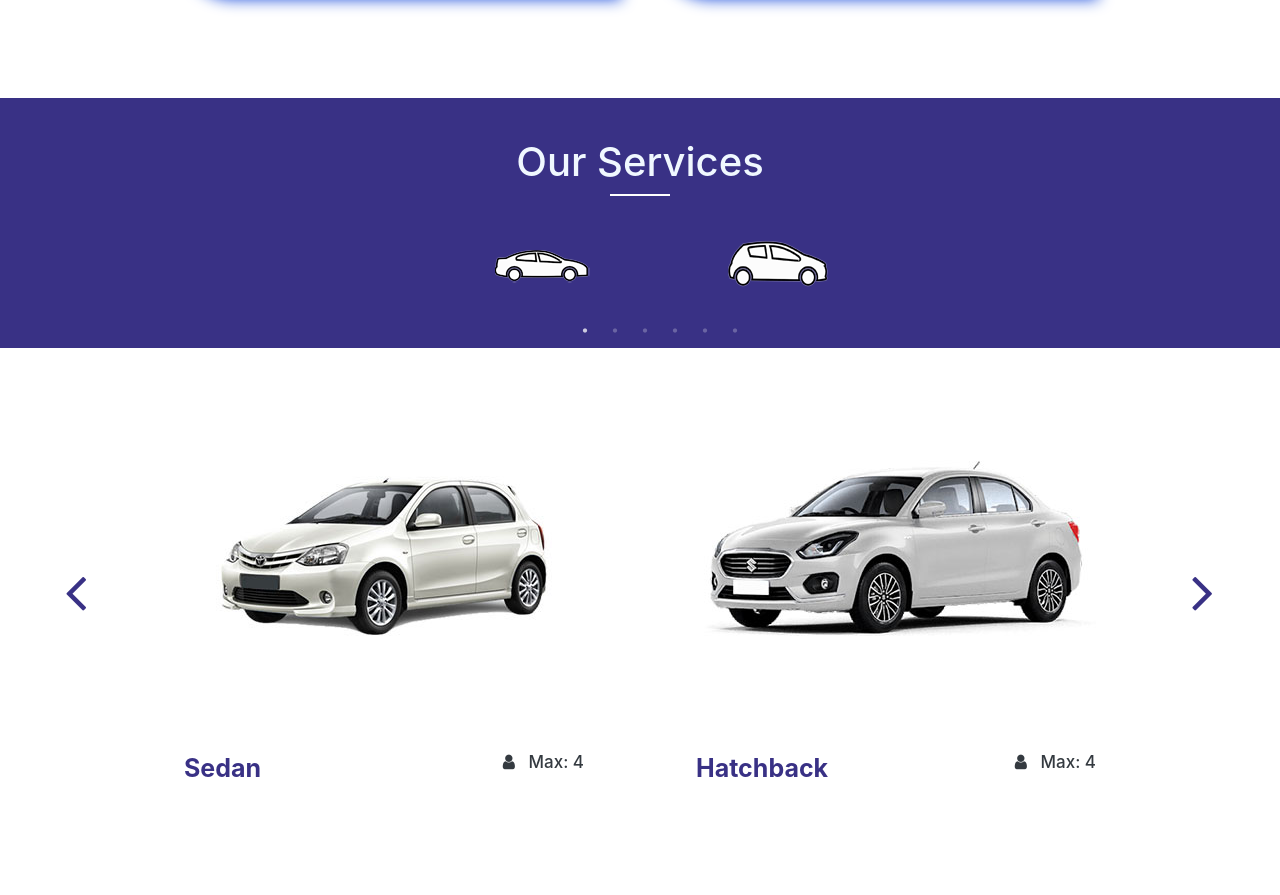
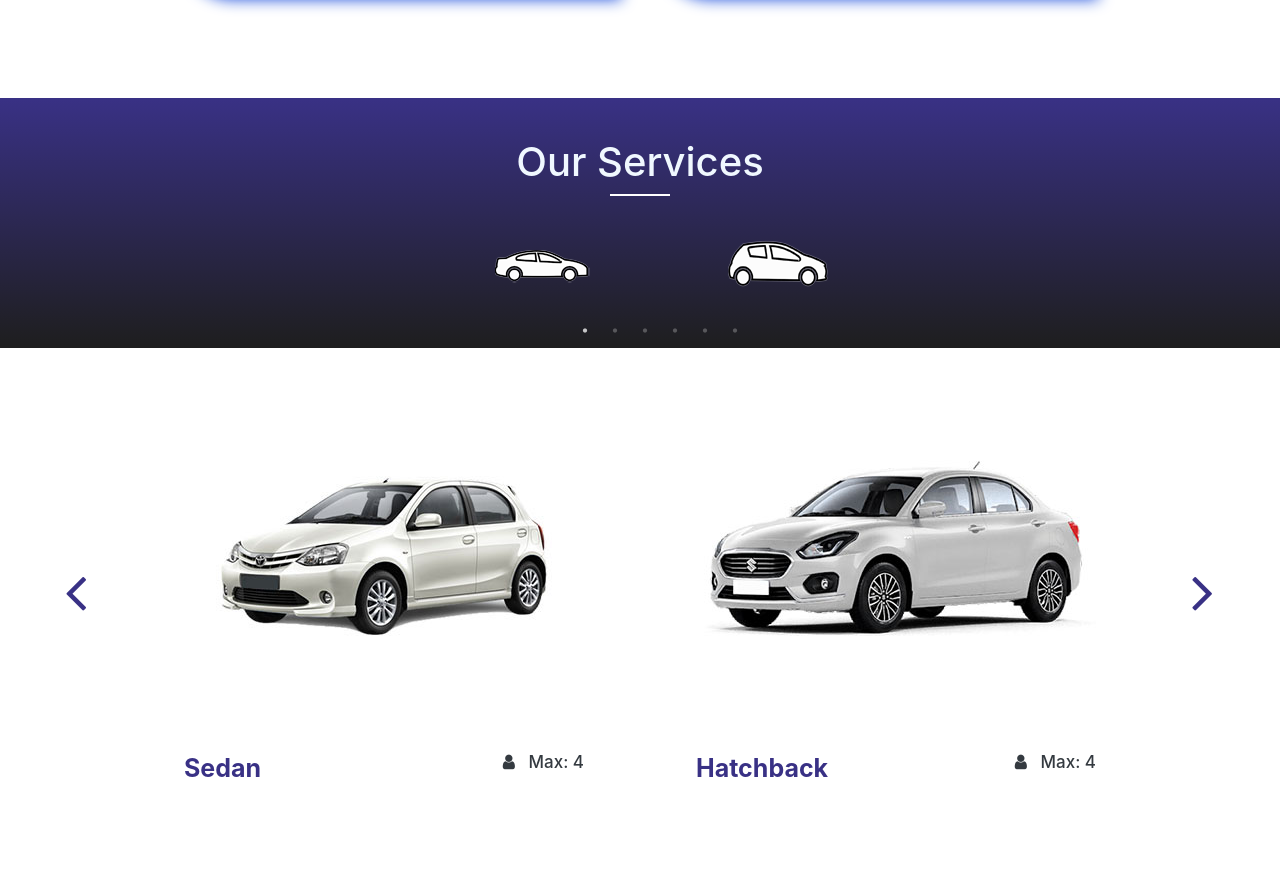
Before and after one commit to saisandeep9/website-old, a React (Create React App) app: page / in a window 1280 px wide. Shown: the part 1345-2240 px from the top of the page. Built offline with nearby package versions, Linux system fonts and the light colour scheme; what google-maps-react would draw is missing.

Commit message:
first commit

```diff
--- a/src/components/pages/carSlider.css
+++ b/src/components/pages/carSlider.css
@@ -86,7 +86,7 @@
 
 .header {
   height: 250px;
-  background-color: var(--rstlog-color);
+  background: linear-gradient(var(--rstlog-color), #1e1e1e);
   text-align: center;
   padding-top: 40px;
   margin: auto;
```
